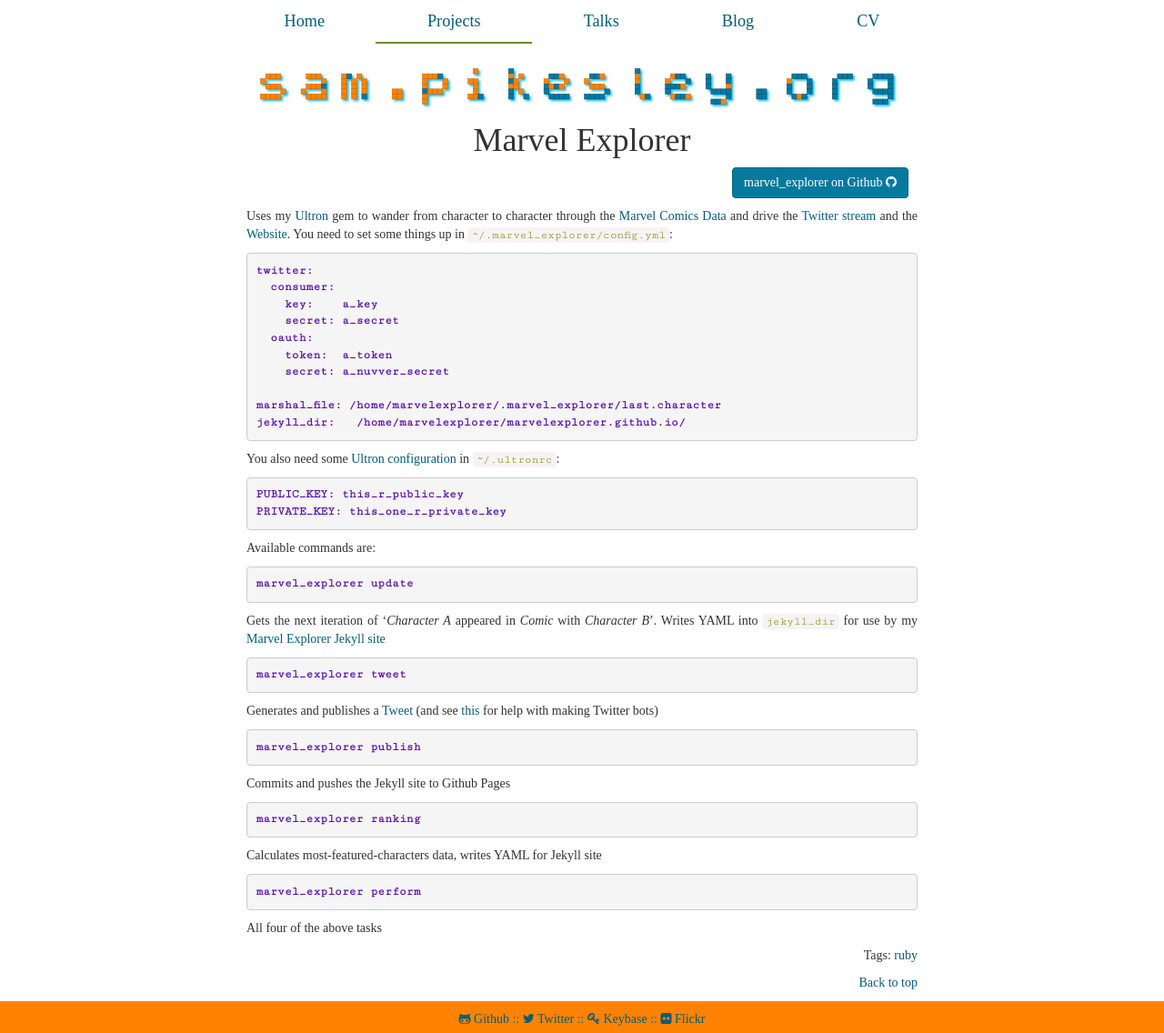
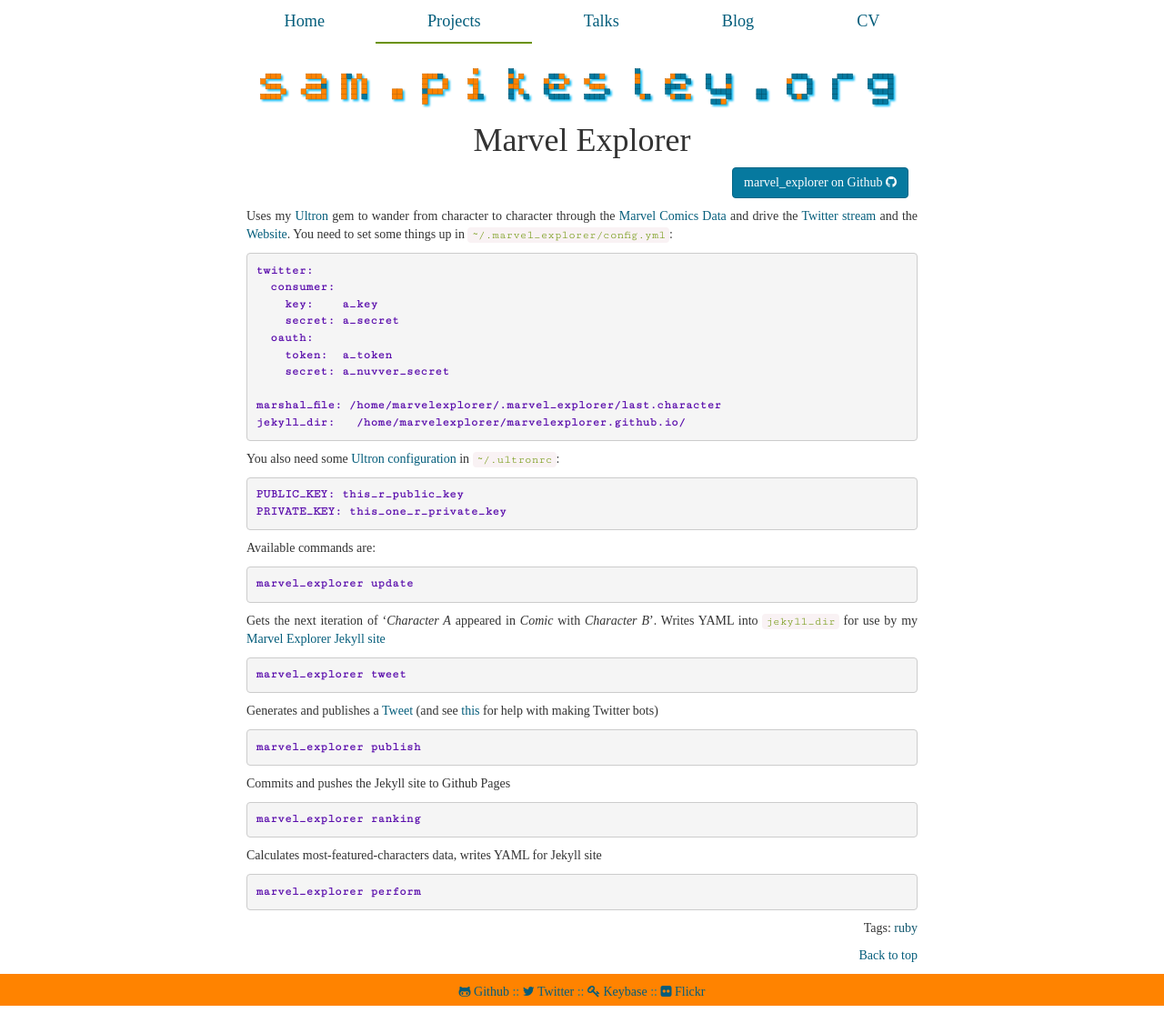
Before and after one commit to pikesley/pikesley.github.io, a Jekyll site: the page built from projects/marvel-explorer.md, in a window 1280 px wide. Shown: the whole page at 91% size. Built offline with Jekyll 4.4.1, drawn with Linux system fonts in a browser that asks for light colours; nearby versions of some CDN libraries; some web fonts are replaced; a style sheet for code colours, icons or effects is not loaded; after the commit the page ends 1106 px from its top, so only the background shows below that.

Commit message:
what even is this

```diff
--- a/projects/marvel-explorer.md
+++ b/projects/marvel-explorer.md
@@ -40,5 +40,3 @@ Commits and pushes the Jekyll site to Github Pages
 Calculates most-featured-characters data, writes YAML for Jekyll site
 
     marvel_explorer perform
-
-All four of the above tasks
```
